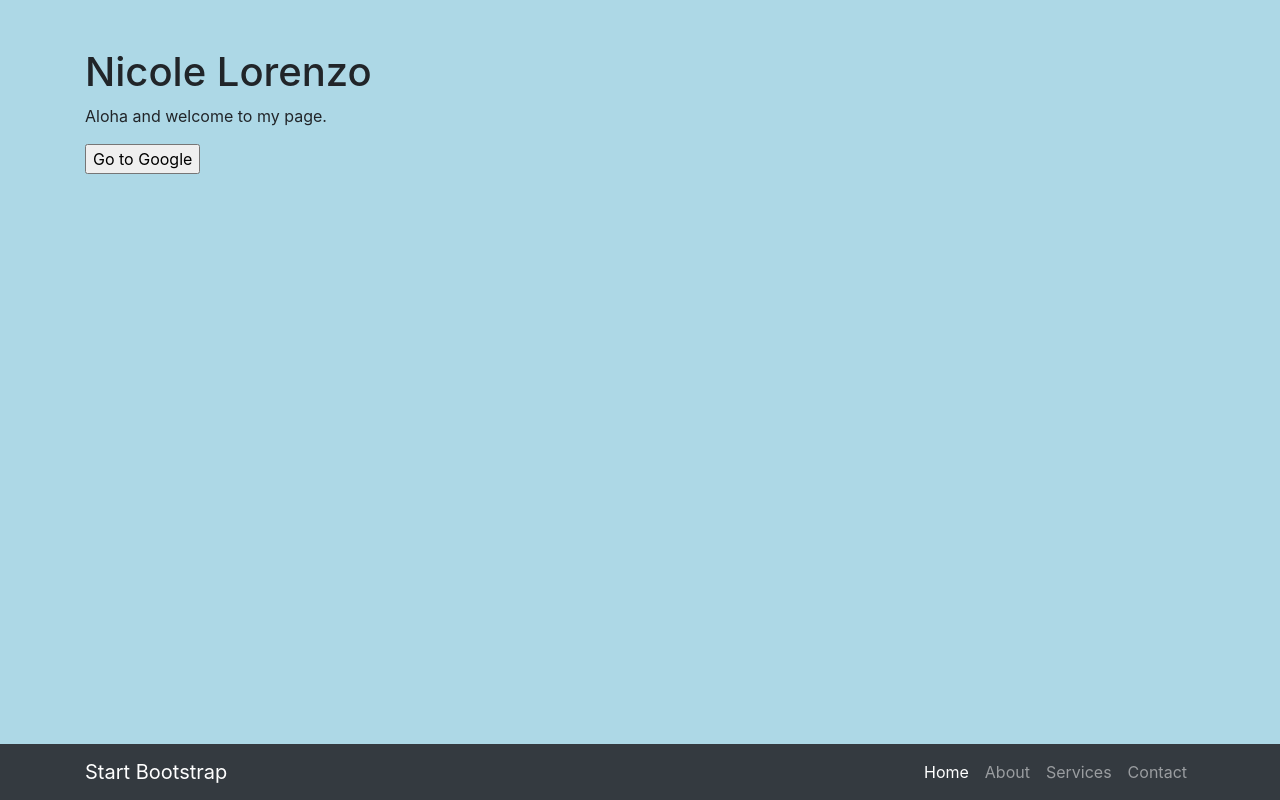
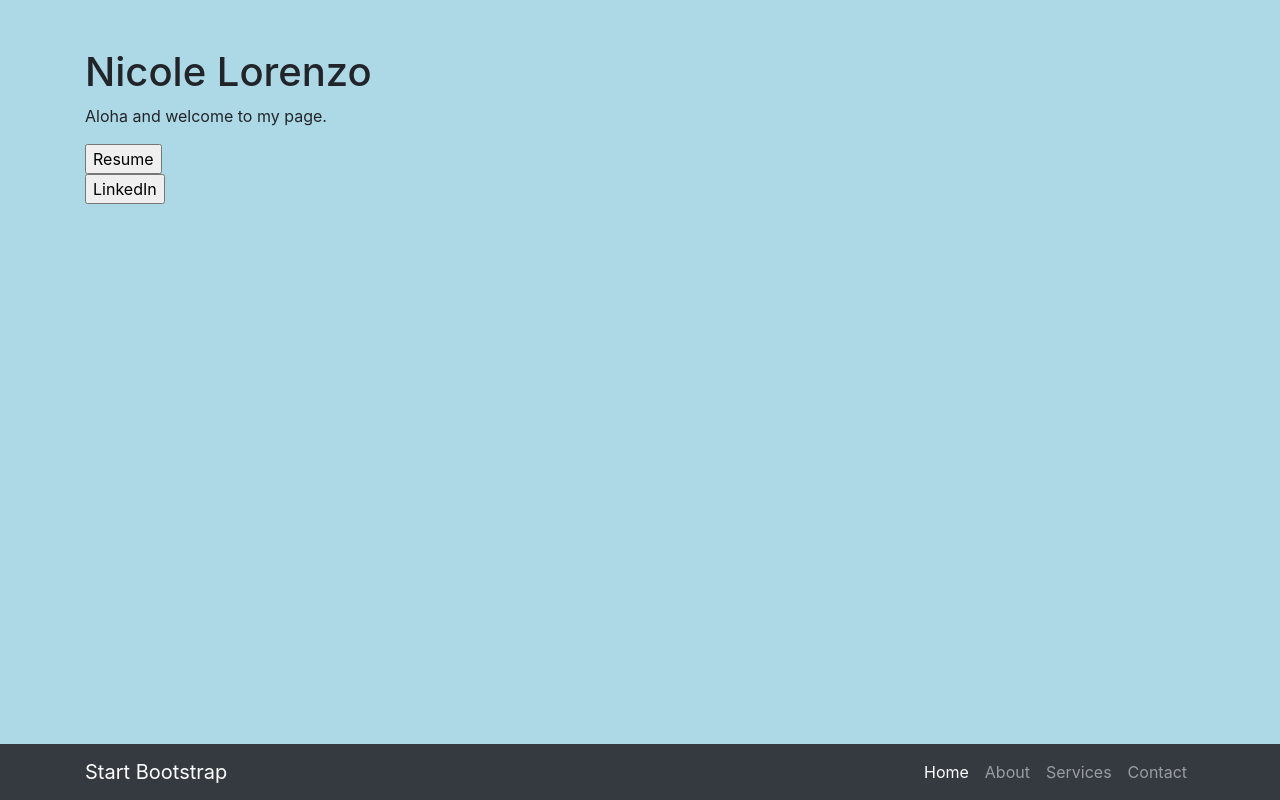
Before and after one commit to nicolealorenzo/nicolealorenzo.github.io, a website: page index.html in a window 1280 px wide. Drawn offline with Linux system fonts and the light colour scheme.

Commit message:
added links

```diff
--- a/index.html
+++ b/index.html
@@ -55,8 +55,11 @@
         <div class="col-lg-6">
           <h1 class="mt-5">Nicole Lorenzo</h1>
           <p>Aloha and welcome to my page.</p>
-          <form action="https://google.com">
-            <input type="submit" value="Go to Google" />
+          <form action="https://nicolealorenzo.github.io/resume">
+            <input type="submit" value="Resume" />
+          </form>
+          <form action="http://www.linkedin.com/in/nicole-lorenzo">
+            <input type="submit" value="LinkedIn" />
           </form>
         </div>
       </div>
```
